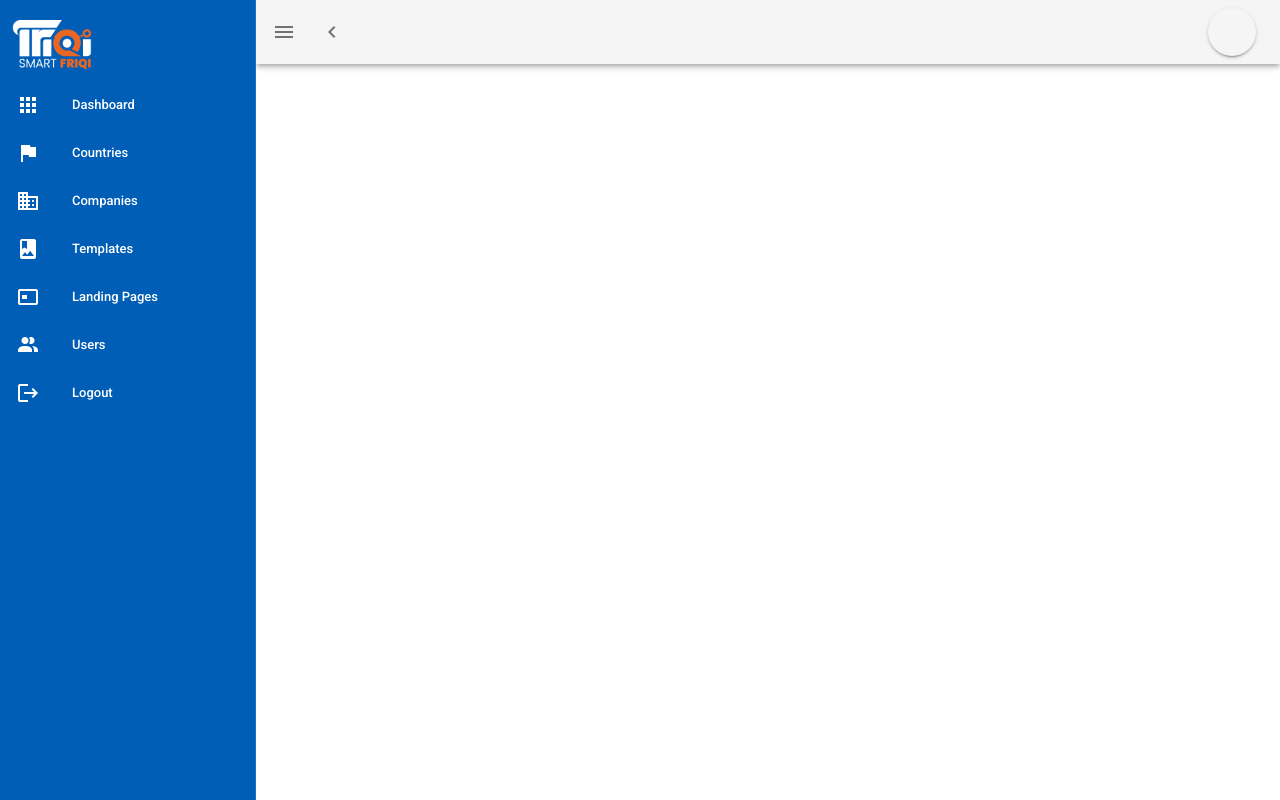
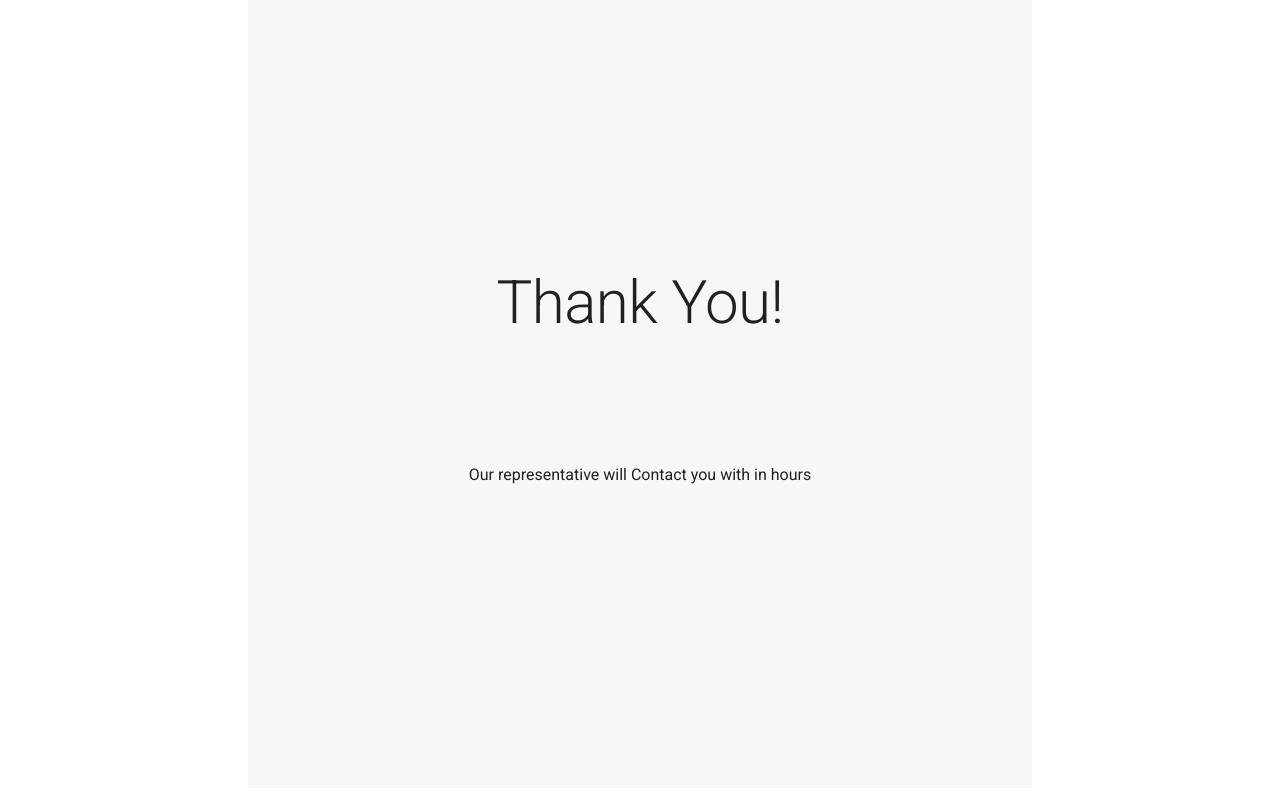
Before and after one commit to ashraf-frotan/landingpage-mis-frontend, a Nuxt app: page /landing/processed in a window 1280 px wide. Built offline with nearby package versions, Linux system fonts and the light colour scheme; no server answers; what vue-toastr would draw is missing.

Commit message:
processed page designed

```diff
--- /dev/null
+++ b/pages/landing/processed.vue
@@ -0,0 +1,32 @@
+<template>
+  <v-row style="height: 100vh; background-color: #f8f7f7" align="center">
+    <v-col cols="12">
+      <v-row align="center">
+        <v-col cols="12" class="text-center">
+          <p class="text-h2">Thank You!</p>
+        </v-col>
+      </v-row>
+      <v-row align="center">
+        <v-col cols="12" class="d-flex justify-center">
+          <div>
+            <v-img :src="require('~/assets/images/oredoh.png')" width="100" />
+          </div>
+        </v-col>
+      </v-row>
+      <v-row align="center">
+        <v-col cols="12" class="text-center">
+          <p>Our representative will Contact you with in hours</p>
+        </v-col>
+      </v-row>
+    </v-col>
+  </v-row>
+</template>
+
+<script>
+export default {
+  layout: "empty",
+};
+</script>
+
+<style>
+</style>
```
